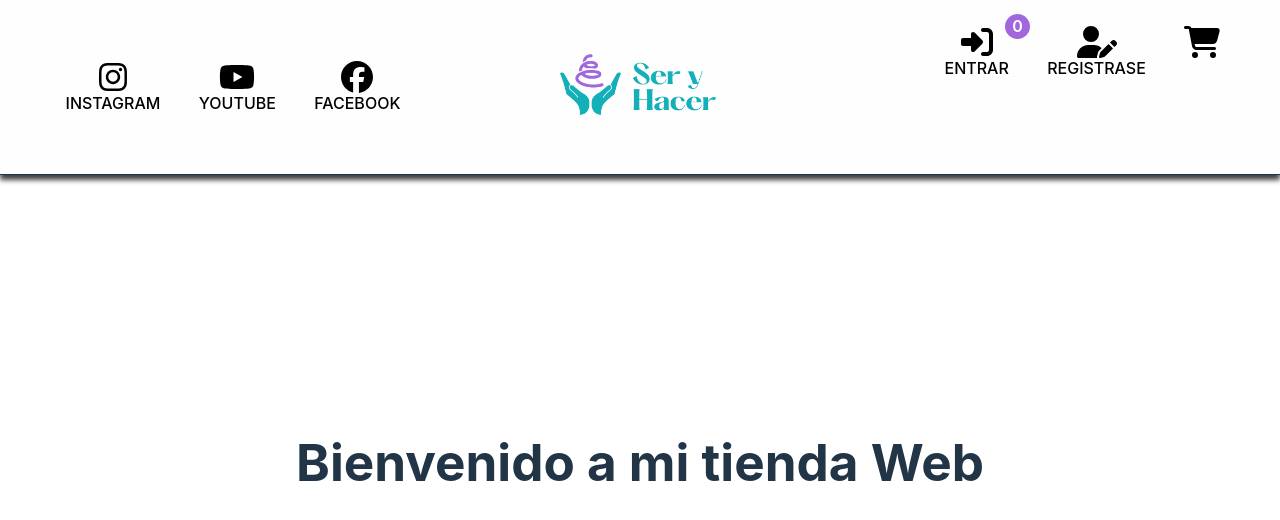
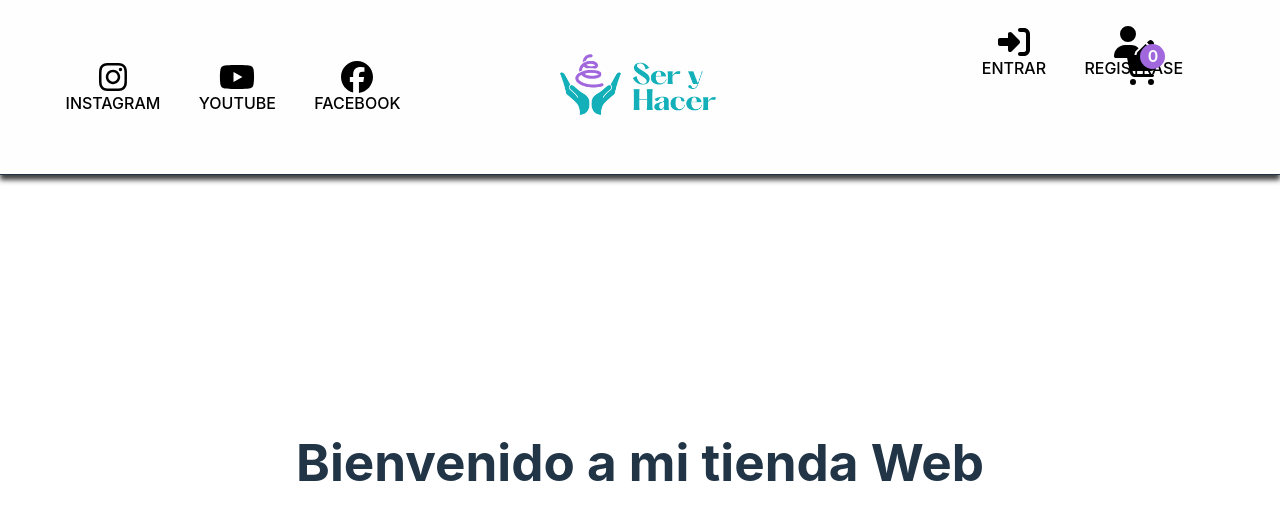
Before and after one commit to Sergioch27/web_seryhacer_react, a React (Vite) app: page / in a window 1280 px wide. Shown: the top 520 px of the page. Built offline with nearby package versions, Linux system fonts and the light colour scheme.

Commit message:
correccion de errores para re entrega.

```diff
--- /dev/null
+++ b/src/components/Brand/Brand.jsx
@@ -0,0 +1,13 @@
+import React from "react"
+
+
+
+const Brand = (props) => {
+    return (
+        <a href="./index">
+            <img src={props.logoimg} alt={props.alt}/>
+        </a>
+    )
+}
+
+export default Brand
--- /dev/null
+++ b/src/components/CartWidget/CartWidget.css
@@ -0,0 +1,9 @@
+.NumerQuantity {
+    position: absolute;
+      background: #A168DE;
+      border-radius: 50%;
+      width: 25px;
+      height: 25px;
+      font-weight: 600;
+      color: #fff;
+  }
--- /dev/null
+++ b/src/components/CartWidget/CartWidget.jsx
@@ -0,0 +1,16 @@
+import React from 'react'
+import IconFont from '../IconFont/IconFont'
+import { faCartShopping } from '@fortawesome/free-solid-svg-icons'
+import './CartWidget.css'
+
+const CartWidget = (props) => {
+    return (
+        <div className={props.className}>
+        <span className='NumerQuantity'>
+            {props.quantityNum}
+        </span>
+        <span><IconFont icon={faCartShopping} className='iconStyle header_button' /></span>
+        </div>
+    )
+}
+export default CartWidget
--- a/src/components/NavTopBar/NavTopBar.css
+++ b/src/components/NavTopBar/NavTopBar.css
@@ -116,12 +116,6 @@
   }
   .qantity {
     position: absolute;
-    right: 250px;
-    top: 14px;
-    background: #A168DE;
-    border-radius: 50%;
-    width: 25px;
-    height: 25px;
-    font-weight: 600;
-    color: #fff;
+    right: 8%;
+    top: 25%;
   }
--- a/src/components/NavTopBar/NavTopBar.jsx
+++ b/src/components/NavTopBar/NavTopBar.jsx
@@ -1,10 +1,10 @@
-import logo from'../../assets/logotype.png'
 import './NavTopBar.css'
 import IconFont from '../IconFont/IconFont'
-import Quantity from '../quantity/quantity'
-import { faCartShopping, faRightToBracket, faUserPen } from '@fortawesome/free-solid-svg-icons'
+import CartWidget from '../CartWidget/CartWidget'
+import { faRightToBracket, faUserPen } from '@fortawesome/free-solid-svg-icons'
 import { faFacebook, faYoutube, faInstagram } from '@fortawesome/free-brands-svg-icons'
 import React from 'react'
+import Brand from '../Brand/Brand'
 const NavTopBar = () => {
     return (
         <nav>
@@ -23,7 +23,7 @@ const NavTopBar = () => {
         </ul>
       </div>
       <div className="logo_top_section">
-        <a href="./index"><img src={logo} alt="logo_seryhacer" /></a>
+      <Brand logoimg='/src/assets/logotype.png' alt='Logo'/>
       </div>
       <div className="header_top_section_3">
         <ul>
@@ -34,8 +34,7 @@ const NavTopBar = () => {
           <IconFont icon={faUserPen} className='iconStyle header_button' label="REGISTRASE"/>
           </li>
           <li id="cart" >
-            <Quantity className="qantity" quantityNum="0"/>
-            <IconFont icon={faCartShopping} className='iconStyle header_button' />
+            <CartWidget className="qantity" quantityNum="0"/>
           </li>
           <li id="logout" className="hide">
           <IconFont icon={faRightToBracket} className='iconStyle header_button' label="CERRAR SESSION"/>
--- a/src/components/quantity/Quantity.jsx
+++ /dev/null
@@ -1,8 +0,0 @@
-const Quantity = (props) => {
-    return (
-        <span className={props.className}>
-            {props.quantityNum}
-        </span>
-    )
-}
-export default Quantity
```
Also changed, not shown: src/components/ItemListContainer/ItemListContainer.jsx (added, +14 -0 lines).
